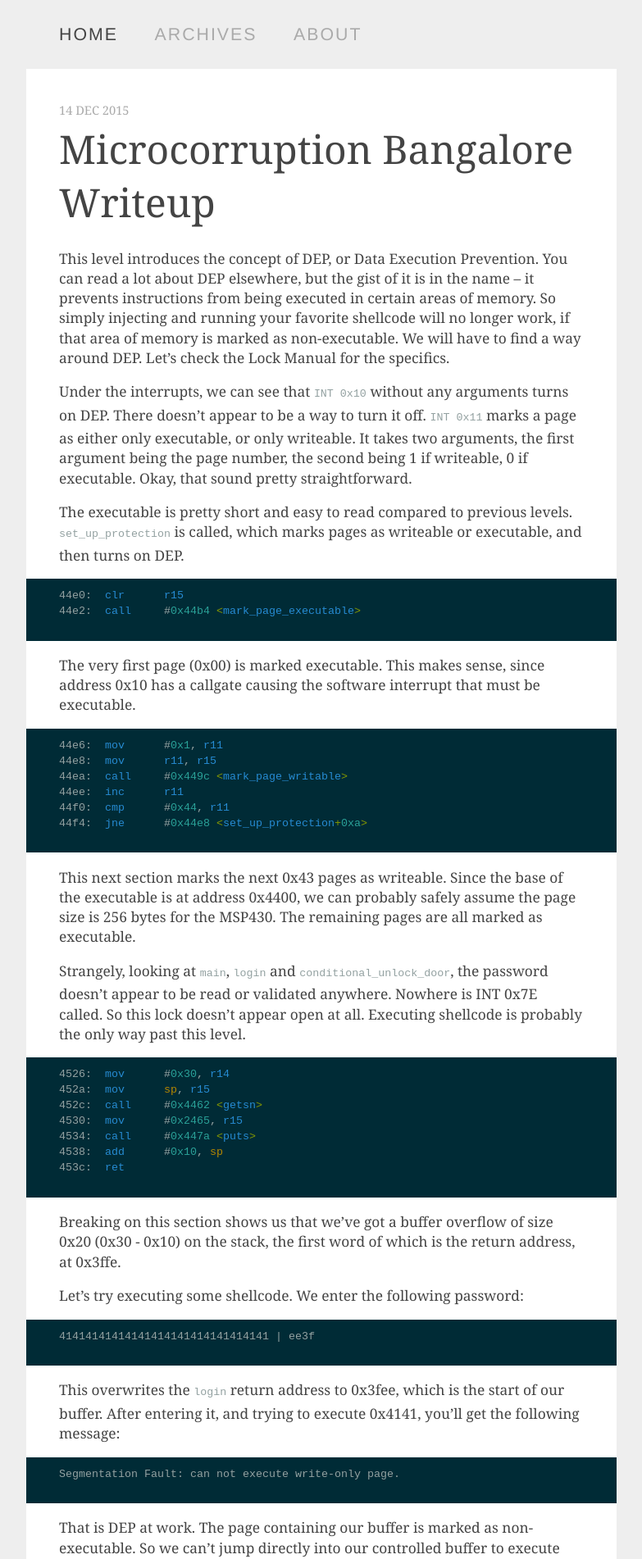
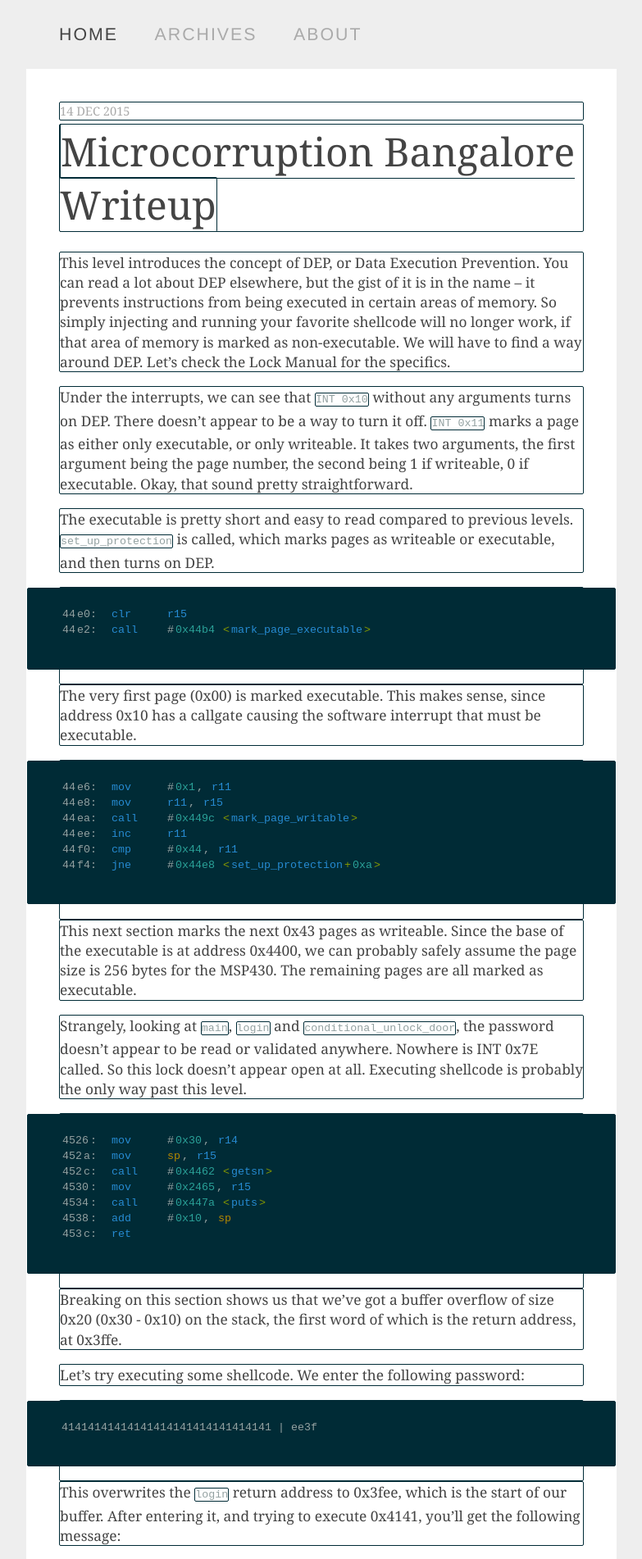
Before and after one commit to avanpo/avanpo.github.io, a Jekyll site: the page built from index.md, in a window 1280 px wide. Shown: the top 1902 px of the page at 82% size, without its empty margins (248-1031 px from the left). Built offline with Jekyll 4.4.1, drawn with Linux system fonts in a browser that asks for light colours; Markdown is read by kramdown in place of the engine named in the settings.

Commit message:
more syntax hl tests

```diff
--- a/css/default.css
+++ b/css/default.css
@@ -192,19 +192,24 @@ div.content ol li {
   list-style: decimal;
 }
 
+div.content .highlight {
+  margin: 0 -40px 1em -40px;
+  padding: 10px 40px;
+}
+
 div.content code {
   color: #93a1a1;
   font-size: 10pt;
 }
 
-div.content .highlight {
-  margin: 0 -40px 1em -40px;
-  padding: 5px 40px;
+div.content :not(pre code) {
+  border: 1px solid #002b36;
+  border-radius: 2px;
 }
 
 div.content span.date {
   display: inline-block;
-  width: 140px;
+  width: 100px;
   text-transform: uppercase;
   color: #aaa;
 }
```
